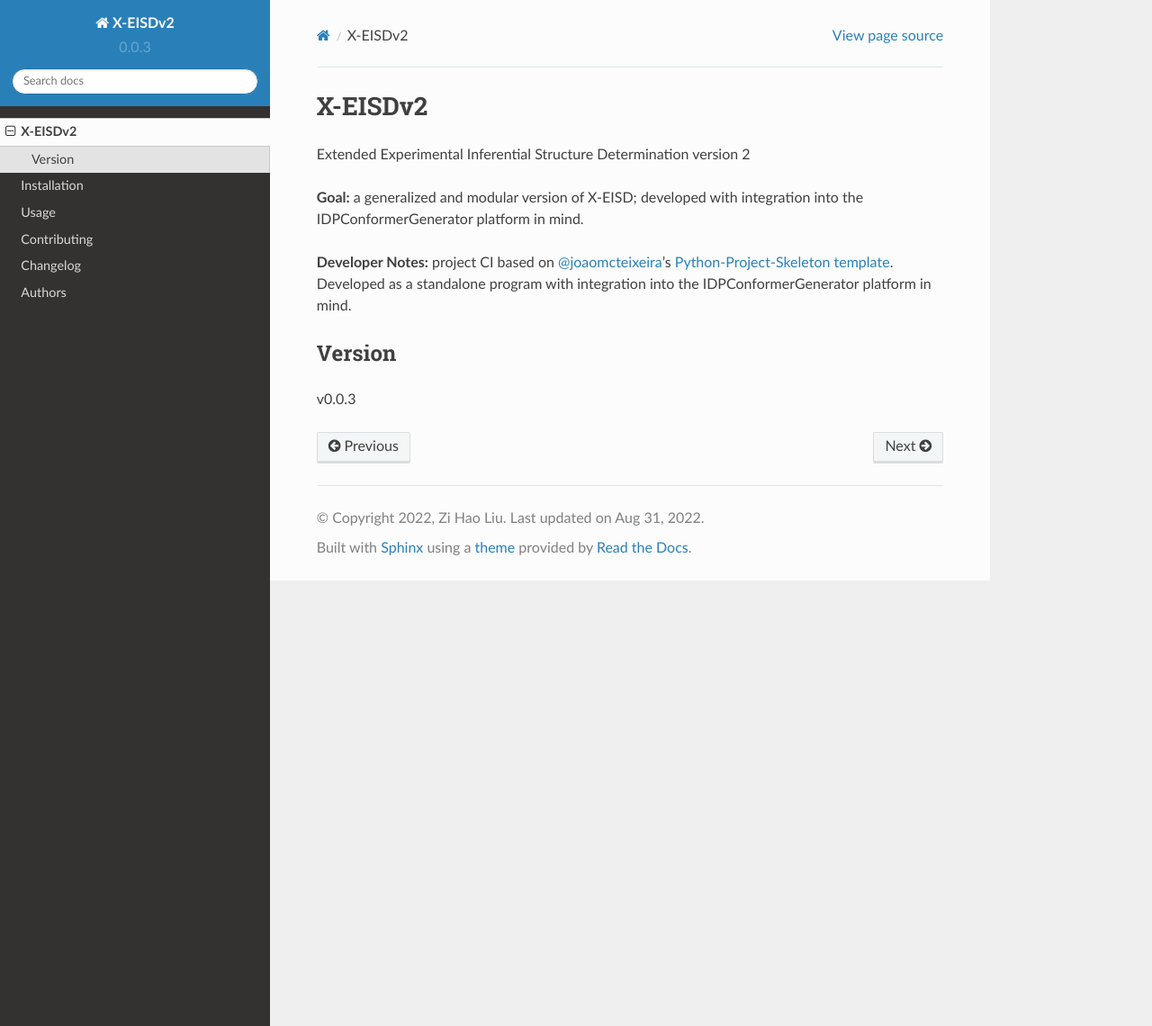
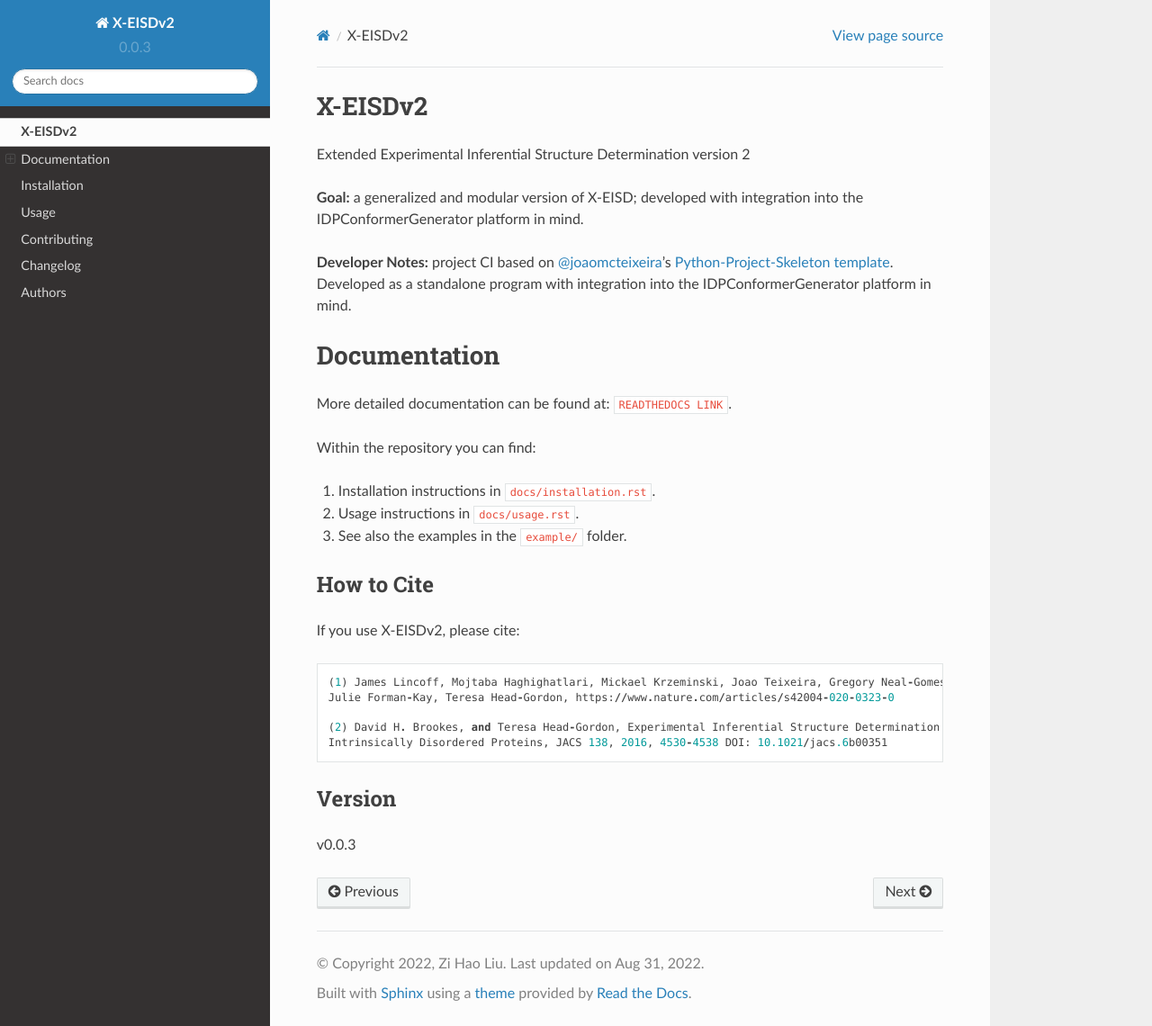
Before and after one commit to THGLab/X-EISDv2, a Sphinx documentation site: the page built from docs/readme.rst, in a window 1280 px wide and 1140 px high. Shown: the whole window at 90% size. Built offline with Sphinx 7.4.7 and the Read the Docs theme 2.0.0, drawn with Linux system fonts in a browser that asks for light colours; pages that are not in the unit, such as notebooks, are missing from menus.

Commit message:
update installation readme and changelog

```diff
--- a/CHANGELOG.rst
+++ b/CHANGELOG.rst
@@ -5,6 +5,7 @@ Changelog
 * Score module (#4)
 * Main logic for scoring functions in core/components directory
 * Installation of IDPConformerGenerator on top of X-EISDv2
+* Update README
 
 v0.0.3 (2022-08-30)
 ------------------------------------------------------------
--- a/README.rst
+++ b/README.rst
@@ -9,6 +9,32 @@ platform in mind.
 **Developer Notes:** project CI based on `@joaomcteixeira <https://github.com/joaomcteixeira>`_'s `Python-Project-Skeleton template <https://github.com/joaomcteixeira/python-project-skeleton>`_.
 Developed as a standalone program with integration into the IDPConformerGenerator platform in mind.
 
+Documentation
+=============
+
+More detailed documentation can be found at: ``READTHEDOCS LINK``.
+
+Within the repository you can find:
+
+#. Installation instructions in ``docs/installation.rst``.
+#. Usage instructions in ``docs/usage.rst``.
+#. See also the examples in the ``example/`` folder.
+
+How to Cite
+-----------
+
+.. start-citing
+
+If you use X-EISDv2, please cite::
+
+    (1) James Lincoff, Mojtaba Haghighatlari, Mickael Krzeminski, Joao Teixeira, Gregory Neal-Gomes, Claudu Gardinaru,
+    Julie Forman-Kay, Teresa Head-Gordon, https://www.nature.com/articles/s42004-020-0323-0
+
+    (2) David H. Brookes, and Teresa Head-Gordon, Experimental Inferential Structure Determination of Ensembles for
+    Intrinsically Disordered Proteins, JACS 138, 2016, 4530-4538 DOI: 10.1021/jacs.6b00351
+
+.. end-citing
+
 Version
 -------
 
--- a/docs/installation.rst
+++ b/docs/installation.rst
@@ -5,8 +5,8 @@ Installation
 X-EISDv2 uses only Python-based APIs for which we expect it to run
 native on any system Python can run.
 
-Please note that the IDPConformerGenerator library is required for parsing
-PDB structure co-ordinates. Details for IDPConformerGenerator
+Please note that the IDPConformerGenerator library is required for
+multiprocessing logic and parsing PDB files. Details for IDPConformerGenerator
 can be found `here <https://github.com/julie-forman-kay-lab/IDPConformerGenerator>`_.
 
 Please note that SPyCi-PDB is required to automate and perform back-calculations
@@ -99,12 +99,12 @@ Navigate to the new ``IDPConformerGenerator`` folder::
 Run the following commands to install ``idpconfgen`` dependencies if
 Anaconda is used as your Python package manager::
 
-    conda env update --name spycipdb --file requirements.yml --prune
-    conda activate spycipdb
+    conda env update --name xeisd --file requirements.yml --prune
+    conda activate xeisd
     python setup.py develop --no-deps
 
 Run the following commands to install ``idpconfgen`` dependencies if
-virtualenv was used to install SPyCi-PDB::
+virtualenv was used to install X-EISDv2::
 
     pip install -r requirements.txt
     python setup.py develop --no-deps
```
